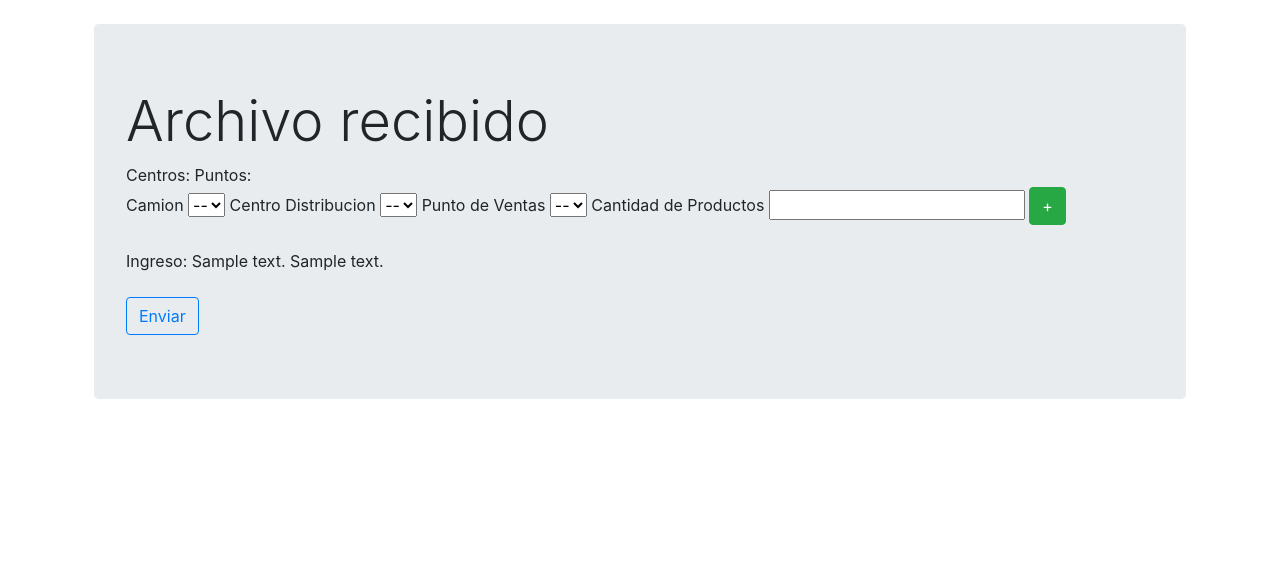
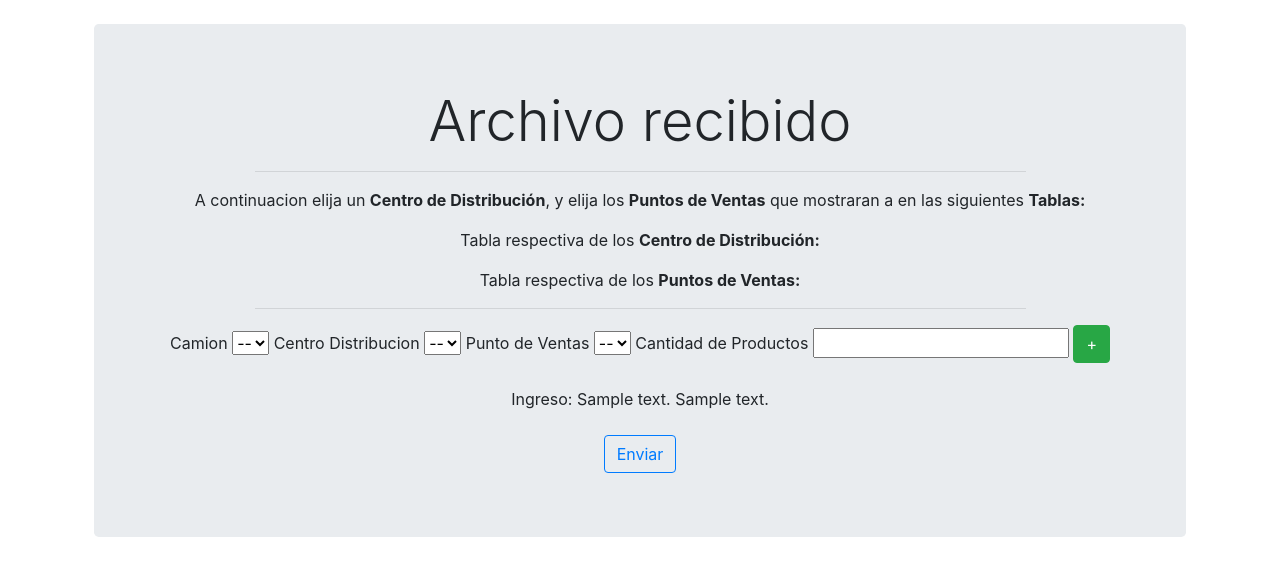
Before and after one commit to JenVPF/Integral_Grafos, a Flask app: template templates/datos.html in a window 1280 px wide. Shown: the part 56-632 px from the top of the page. Run offline with Flask 2, Linux system fonts and the light colour scheme; the template is opened without the code that fills it: values that come from a table or form of the project are taken from there, most other values are stand-ins (such as "Sample title", 1, 10 or a date in 2020); some libraries are stand-ins or nearby versions.

Commit message:
ADD: Se agrega estilo al formulario

```diff
--- a/static/archivos/datos.txt
+++ /dev/null
@@ -1,5 +0,0 @@
-C;1;27,2
-P;1;20,-19
-P;2;86,45
-P;3;-27,32
-P;4;-74,60
--- a/templates/datos.html
+++ b/templates/datos.html
@@ -2,21 +2,36 @@
 
 {% block content %}
 
+
+
 <div class="jumbotron">
-  <div>
+
+  <div align='center'>
             <h1 class="display-4">Archivo recibido</h1>
-  </div>
-  <div>
-    Centros:
+          </p>
+          <hr style="width:75%;">
+          <p>
+
+            A continuacion elija un <strong>Centro de Distribución</strong>, y elija los <strong>Puntos de Ventas</strong> que mostraran a en las siguientes <strong>Tablas:</strong>
+
+          <div class="table">
+            Tabla respectiva de los <strong>Centro de Distribución:</strong>
             {% for table in T1 %}
               {{ table|safe }}
             {% endfor %}
-    Puntos:
+          </div>
+
+          <div class="table">
+            Tabla respectiva de los <strong>Puntos de Ventas:</strong>
             {% for table in T2 %}
               {{ table|safe }}
             {% endfor %}
           </div>
-  <div>
+
+          </p>
+          <hr style="width:75%;">
+          <p>
+
           <form action="" method="POST">
             {{ form.csrf_token }}
                 {{form.camion.label() }} {{form.camion()}} {{form.centro.label() }} {{form.centro()}} {{form.punto.label() }} {{form.punto()}} {{form.productos.label() }} {{form.productos()}} {{form.agregar(class="btn btn-success")}}<br/>
@@ -30,5 +45,6 @@
           </form>
           </div>
 </div>
-
+</div>
+</div>
 {% endblock%}
```
Also changed, not shown: static/main.css (line endings or trailing spaces). Lines whose indentation alone changed are shown as unchanged.
